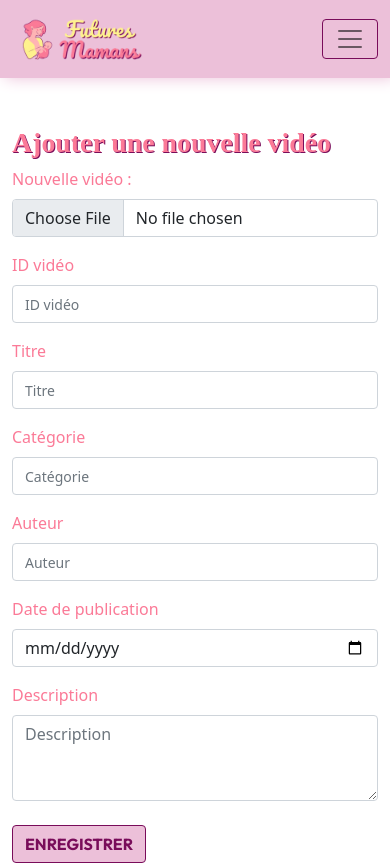
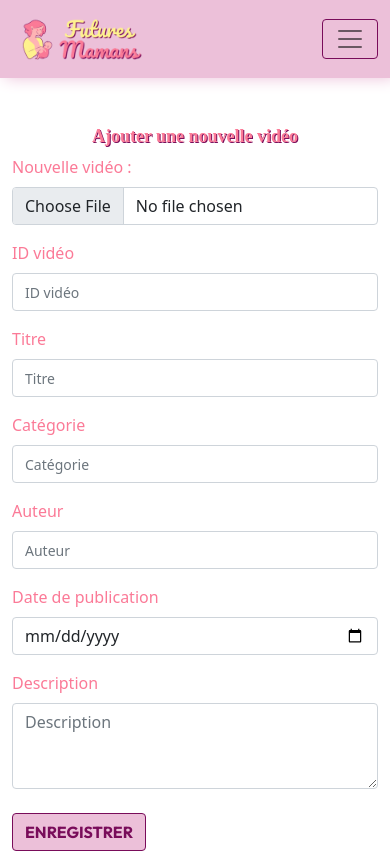
Before and after one commit to nat-btlr/projet-fil-rouge, a React (Vite) app: page /ajouter-video in a window 390 px wide. Shown: the top 865 px of the page. Built offline with nearby package versions, Linux system fonts and the light colour scheme; a web font is replaced by a local one.

Commit message:
responsive page ajout vidéo ok

```diff
--- a/src/components/AjouterVideo/AjouterVideo.css
+++ b/src/components/AjouterVideo/AjouterVideo.css
@@ -1,3 +1,15 @@
+.titre-ajout-video {
+  text-align: center;
+}
+
 .btn-enregistrer {
 font-weight: bold !important;
 }
+
+
+/*responsive*/
+@media (max-width: 576px) {
+  .titre-ajout-video {
+    font-size: 18px;
+  }
+}
--- a/src/components/AjouterVideo/AjouterVideo.jsx
+++ b/src/components/AjouterVideo/AjouterVideo.jsx
@@ -38,7 +38,7 @@ const AjouterVideo = () => {
     <>
       <NavAdmin />
       <Container className="my-5">
-        <h1>Ajouter une nouvelle vidéo</h1>
+        <h1 className="titre-ajout-video">Ajouter une nouvelle vidéo</h1>
         <Form onSubmit={handleSubmit}>
 
           <Form.Group controlId="videoFile" className="mb-3">
```
